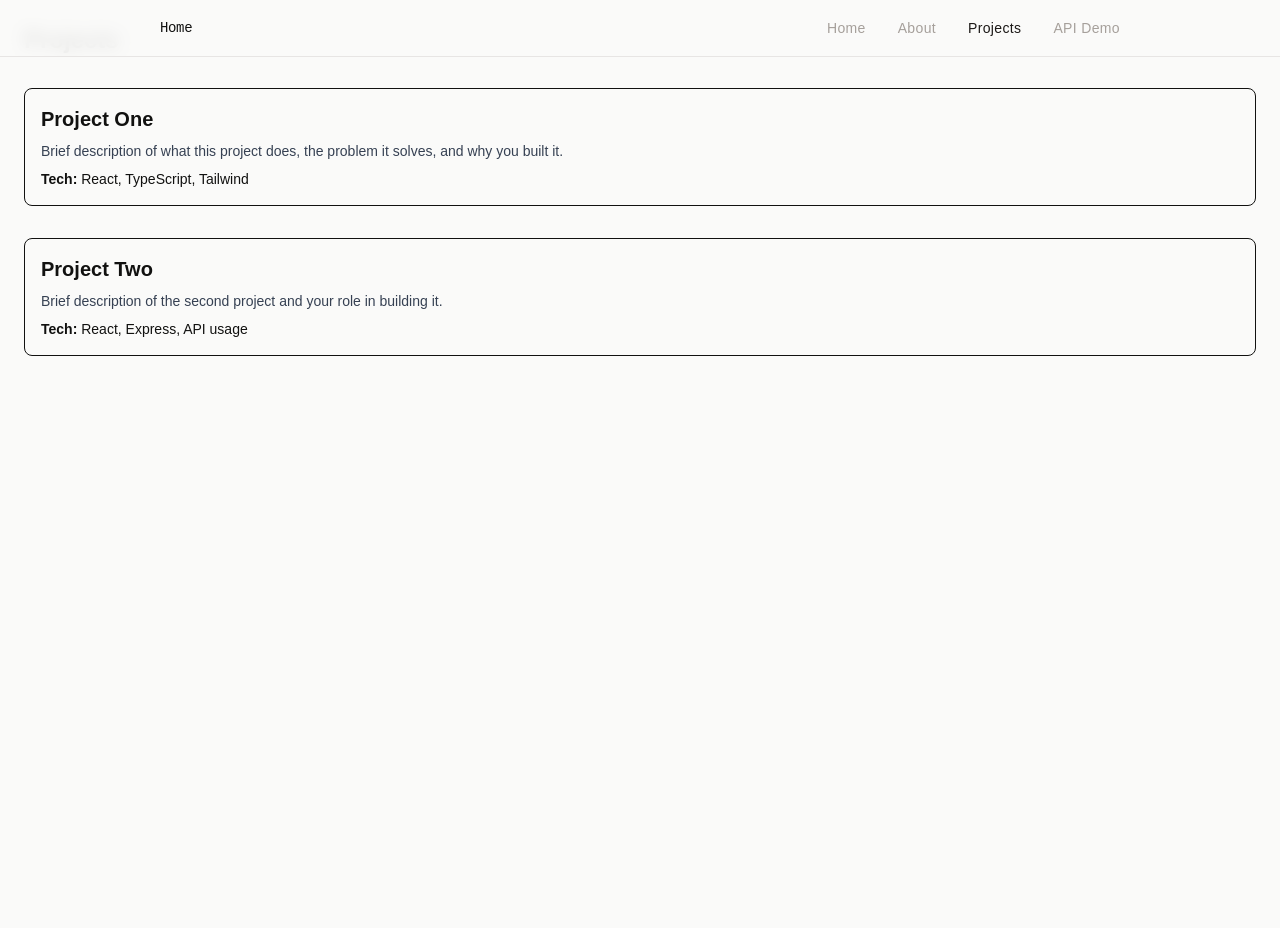
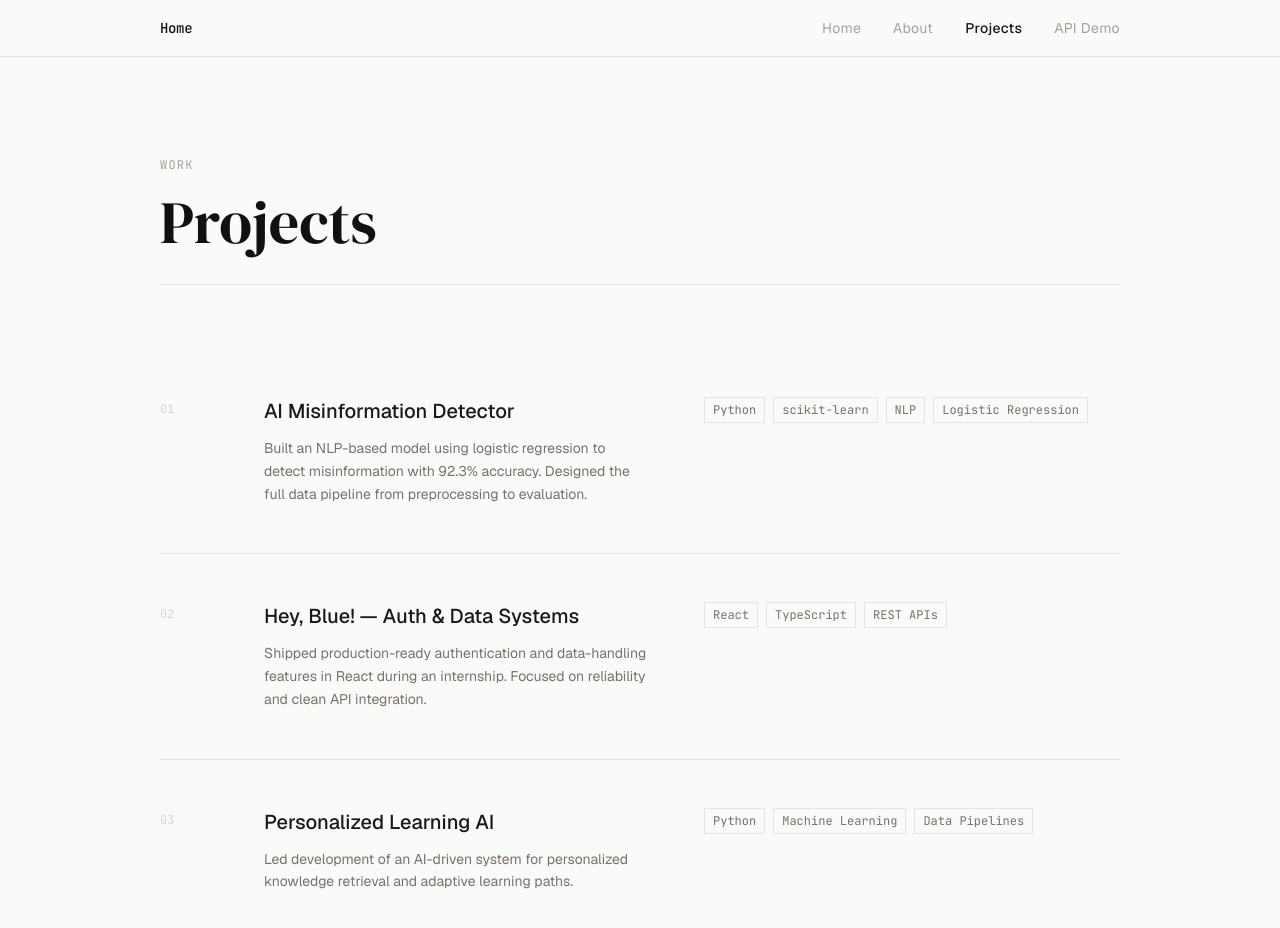
Before and after one commit to aadhityamenon/aadhitya-menon-portfolio, a React (Vite) app in the folder frontend/: page /projects in a window 1280 px wide. Shown: the top 928 px of the page. Before the commit the page ends 800 px from the top, so only its background shows below. Built offline with nearby package versions, Linux system fonts and the light colour scheme.

Commit message:
Updates to ApiDemo and Projects

```diff
--- a/frontend/src/index.css
+++ b/frontend/src/index.css
@@ -1,6 +1,6 @@
+@import url('https://fonts.googleapis.com/css2?family=DM+Serif+Display:ital@0;1&family=JetBrains+Mono:wght@400;500&family=Geist:wght@300;400;500&display=swap');
 @import "tailwindcss";
 
-@import url('https://fonts.googleapis.com/css2?family=DM+Serif+Display:ital@0;1&family=JetBrains+Mono:wght@400;500&family=Geist:wght@300;400;500&display=swap');
 
 @theme {
   --font-display: 'DM Serif Display', serif;
--- a/frontend/src/pages/ApiDemo.tsx
+++ b/frontend/src/pages/ApiDemo.tsx
@@ -11,8 +11,7 @@ function ApiDemo() {
       setLoading(true)
       setError(null)
 
-      {/* const res = await fetch("https://portfolio-guov.onrender.com/generate") will re-add later*/}
-      const res = await fetch("http://localhost:3001/generate")
+      const res = await fetch("https://portfolio-guov.onrender.com/generate")
       if (!res.ok) throw new Error("Backend request failed")
       const data = await res.json()
 
@@ -25,29 +24,82 @@ function ApiDemo() {
     }
   }
 
-  // Fetch on load
   useEffect(() => {
     fetchImageAndCaption()
   }, [])
 
   return (
-    <div className="p-6 text-center">
-      <h1 className="text-3xl font-bold mb-4">Random AI Image + Caption</h1>
+    <main className="min-h-screen pt-14">
+      <div className="max-w-5xl mx-auto px-8 py-24">
 
-      {loading && <p>Loading...</p>}
-      {error && <p className="text-red-500">{error}</p>}
+        {/* Header */}
+        <div className="border-b border-stone-200 pb-8 mb-16">
+          <span className="font-[family-name:var(--font-mono)] text-xs text-stone-400 tracking-widest uppercase">
+            Experiment
+          </span>
+          <h1 className="font-[family-name:var(--font-display)] text-5xl md:text-6xl mt-4">
+            AI Image Generator
+          </h1>
+          <p className="mt-4 text-stone-400 text-sm max-w-md">
+            Pulls a random image from Pixabay and generates a caption using an
+            AI language model.
+          </p>
+        </div>
 
-      {image && <img src={image} alt="Random" className="mx-auto mb-4" />}
-      {caption && <p className="text-xl italic">{caption}</p>}
+        {/* Content */}
+        <div className="grid grid-cols-1 md:grid-cols-2 gap-16 items-start">
 
-      <button
-        onClick={fetchImageAndCaption}
-        className="mt-4 px-4 py-2 bg-blue-500 text-white rounded hover:bg-blue-600"
-      >
-        Generate New
-      </button>
-    </div>
-  )
+          {/* Image */}
+          <div className="relative bg-stone-100 aspect-[4/3] overflow-hidden">
+            {loading && (
+              <div className="absolute inset-0 flex items-center justify-center">
+                <span className="font-[family-name:var(--font-mono)] text-xs text-stone-400 animate-pulse">
+                  Generating...
+                </span>
+              </div>
+            )}
+            {image && !loading && (
+              <img
+                src={image}
+                alt="Generated"
+                className="w-full h-full object-cover"
+              />
+            )}
+          </div>
+
+          {/* Caption + controls */}
+          <div className="flex flex-col justify-between h-full gap-8">
+            <div>
+              {error && (
+                <p className="font-[family-name:var(--font-mono)] text-xs text-red-400 mb-4">
+                  Error: {error}
+                </p>
+              )}
+              {caption && !loading && (
+                <>
+                  <span className="font-[family-name:var(--font-mono)] text-xs text-stone-400 uppercase tracking-widest">
+                    Caption
+                  </span>
+                  <p className="font-[family-name:var(--font-display)] text-2xl mt-3 text-stone-800 italic leading-snug">
+                    "{caption}"
+                  </p>
+                </>
+              )}
+            </div>
+
+            <button
+              onClick={fetchImageAndCaption}
+              disabled={loading}
+              className="self-start px-6 py-3 border border-stone-900 text-sm text-stone-900 hover:bg-stone-900 hover:text-stone-50 transition-colors disabled:opacity-30 disabled:cursor-not-allowed"
+            >
+              {loading ? "Loading..." : "Generate New"}
+            </button>
+          </div>
+        </div>
+      </div>
+    </main>
+  );
 }
 
+
 export default ApiDemo
--- a/frontend/src/pages/Projects.tsx
+++ b/frontend/src/pages/Projects.tsx
@@ -1,30 +1,94 @@
+const projects = [
+  {
+    index: "01",
+    title: "AI Misinformation Detector",
+    description:
+      "Built an NLP-based model using logistic regression to detect misinformation with 92.3% accuracy. Designed the full data pipeline from preprocessing to evaluation.",
+    tech: ["Python", "scikit-learn", "NLP", "Logistic Regression"],
+    link: null,
+  },
+  {
+    index: "02",
+    title: "Hey, Blue! — Auth & Data Systems",
+    description:
+      "Shipped production-ready authentication and data-handling features in React during an internship. Focused on reliability and clean API integration.",
+    tech: ["React", "TypeScript", "REST APIs"],
+    link: null,
+  },
+  {
+    index: "03",
+    title: "Personalized Learning AI",
+    description:
+      "Led development of an AI-driven system for personalized knowledge retrieval and adaptive learning paths.",
+    tech: ["Python", "Machine Learning", "Data Pipelines"],
+    link: null,
+  },
+];
+
 export default function Projects() {
   return (
-    <main className="p-6 space-y-8">
-      <h1 className="text-2xl font-bold">Projects</h1>
+    <main className="min-h-screen pt-14">
+      <div className="max-w-5xl mx-auto px-8 py-24">
 
-      {/* Project 1 */}
-      <section className="border rounded-lg p-4">
-        <h2 className="text-xl font-semibold">Project One</h2>
-        <p className="mt-2 text-sm text-gray-700">
-          Brief description of what this project does, the problem it solves,
-          and why you built it.
-        </p>
-        <p className="mt-2 text-sm">
-          <span className="font-semibold">Tech:</span> React, TypeScript, Tailwind
-        </p>
-      </section>
+        {/* Header */}
+        <div className="border-b border-stone-200 pb-8 mb-16">
+          <span className="font-[family-name:var(--font-mono)] text-xs text-stone-400 tracking-widest uppercase">
+            Work
+          </span>
+          <h1 className="font-[family-name:var(--font-display)] text-5xl md:text-6xl mt-4">
+            Projects
+          </h1>
+        </div>
 
-      {/* Project 2 */}
-      <section className="border rounded-lg p-4">
-        <h2 className="text-xl font-semibold">Project Two</h2>
-        <p className="mt-2 text-sm text-gray-700">
-          Brief description of the second project and your role in building it.
-        </p>
-        <p className="mt-2 text-sm">
-          <span className="font-semibold">Tech:</span> React, Express, API usage
-        </p>
-      </section>
+        {/* Project list */}
+        <div className="divide-y divide-stone-200">
+          {projects.map(({ index, title, description, tech, link }) => (
+            <div
+              key={index}
+              className="py-12 grid grid-cols-1 md:grid-cols-[80px_1fr_1fr] gap-6 group"
+            >
+              {/* Index */}
+              <span className="font-[family-name:var(--font-mono)] text-xs text-stone-300 pt-1">
+                {index}
+              </span>
+
+              {/* Title + description */}
+              <div>
+                <h2 className="text-xl font-medium text-stone-900 group-hover:text-stone-600 transition-colors">
+                  {title}
+                </h2>
+                <p className="mt-3 text-stone-500 text-sm leading-relaxed max-w-sm">
+                  {description}
+                </p>
+              </div>
+
+              {/* Tech + link */}
+              <div className="flex flex-col justify-between">
+                <div className="flex flex-wrap gap-2">
+                  {tech.map((t) => (
+                    <span
+                      key={t}
+                      className="font-[family-name:var(--font-mono)] text-xs px-2 py-1 border border-stone-200 text-stone-500"
+                    >
+                      {t}
+                    </span>
+                  ))}
+                </div>
+                {link && (
+                  <a
+                    href={link}
+                    target="_blank"
+                    rel="noopener noreferrer"
+                    className="mt-4 text-xs text-stone-400 underline underline-offset-4 hover:text-stone-900 transition-colors self-start"
+                  >
+                    View →
+                  </a>
+                )}
+              </div>
+            </div>
+          ))}
+        </div>
+      </div>
     </main>
   );
 }
```
